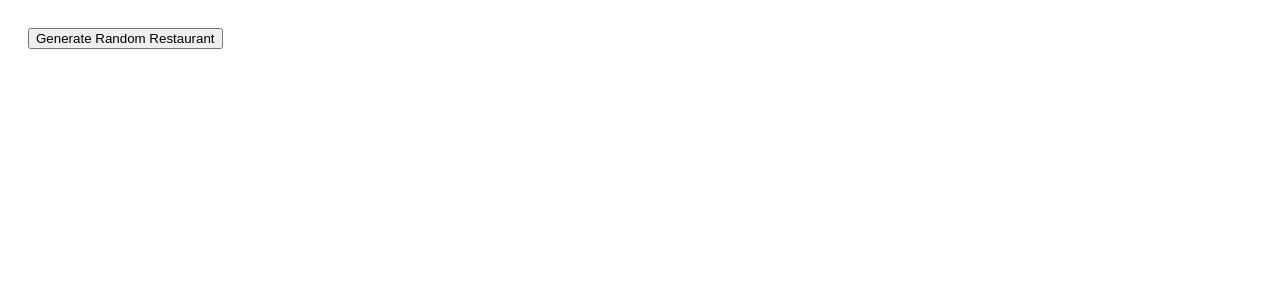
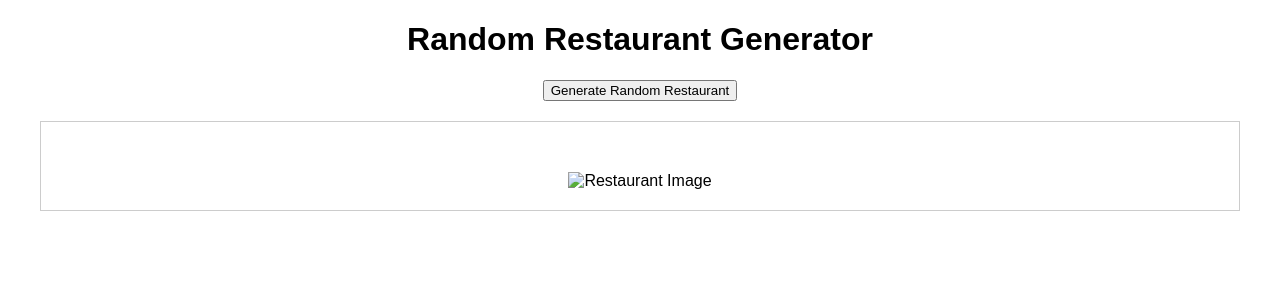
Before and after one commit to beijanm/RezApp, a Jekyll site: the page page3.html, which Jekyll copies as it is, in a window 1280 px wide. Shown: the top 300 px of the page. Built offline with Jekyll 4.4.1, drawn with Linux system fonts in a browser that asks for light colours.

Commit message:
rayhan and timmy

```diff
--- a/page3.html
+++ b/page3.html
@@ -5,54 +5,64 @@
   <meta name="viewport" content="width=device-width, initial-scale=1.0">
   <title>Random Restaurant Generator</title>
   <style>
-  body { font-family: Arial, sans-serif; padding: 20px; }
-  .restaurant-info { margin-top: 20px; }
-  .restaurant-name { font-size: 24px; font-weight: bold; }
-  .restaurant-detail { margin: 10px 0; }
-  .restaurant-review { font-style: italic; }
-  .restaurant-image { max-width: 300px; max-height: 200px; margin-top: 10px; }
+    body {
+      font-family: Arial, sans-serif;
+      text-align: center;
+      margin: 20px;
+    }
+
+    #restaurant-info {
+      border: 1px solid #ccc;
+      padding: 20px;
+      margin: 20px;
+    }
+
+    img {
+      max-width: 100%;
+      height: auto;
+      margin-top: 10px;
+    }
   </style>
 </head>
 <body>
 
-<button id="generate">Generate Random Restaurant</button>
-<div class="restaurant-info" id="restaurantInfo"></div>
+<h1>Random Restaurant Generator</h1>
+
+<button onclick="generateRandomRestaurant()">Generate Random Restaurant</button>
+
+<div id="restaurant-info">
+  <h2 id="restaurant-name"></h2>
+  <p id="restaurant-cuisine"></p>
+  <p id="restaurant-reviews"></p>
+  <img id="restaurant-image" alt="Restaurant Image">
+</div>
 
 <script>
-// Sample data for restaurants
   const restaurants = [
     {
-    name: "The Italian Kitchen",
-    serves: "Italian Cuisine",
-    reviews: "Fantastic place for authentic Italian dishes.",
-    image: "italian-kitchen.jpg" // This should be replaced with an actual path or URL
+      name: "Example Restaurant 1",
+      cuisine: "Italian",
+      reviews: "Great food, excellent service!",
+      image: "https://placekitten.com/300/200", // Replace with actual image URLs
     },
     {
-    name: "Curry Express",
-    serves: "Indian Food",
-    reviews: "Best curry in town! Must try the chicken tikka masala.",
-    image: "curry-express.jpg" // This should be replaced with an actual path or URL
+      name: "Example Restaurant 2",
+      cuisine: "Mexican",
+      reviews: "Authentic flavors, reasonable prices.",
+      image: "https://placekitten.com/300/201",
     },
-  {
-    name: "Sushi World",
-    serves: "Japanese Sushi",
-    reviews: "Fresh sushi and great service. Loved the dragon roll!",
-    image: "sushi-world.jpg" // This should be replaced with an actual path or URL
-  },
-  // Add more restaurants here
+    // Add more restaurants as needed
   ];
 
-document.getElementById("generate").addEventListener("click", function() {
+  function generateRandomRestaurant() {
     const randomIndex = Math.floor(Math.random() * restaurants.length);
-  const restaurant = restaurants[randomIndex];
+    const randomRestaurant = restaurants[randomIndex];
 
-  document.getElementById("restaurantInfo").innerHTML = `
-    <div class="restaurant-name">${restaurant.name}</div>
-    <div class="restaurant-detail">Serves: ${restaurant.serves}</div>
-    <div class="restaurant-review">Review: ${restaurant.reviews}</div>
-    <img src="${restaurant.image}" alt="${restaurant.name}" class="restaurant-image">
-  `;
-});
+    document.getElementById("restaurant-name").innerText = randomRestaurant.name;
+    document.getElementById("restaurant-cuisine").innerText = `Cuisine: ${randomRestaurant.cuisine}`;
+    document.getElementById("restaurant-reviews").innerText = `Reviews: ${randomRestaurant.reviews}`;
+    document.getElementById("restaurant-image").src = randomRestaurant.image;
+  }
 </script>
 
 </body>
```
Lines whose indentation alone changed are shown as unchanged.
